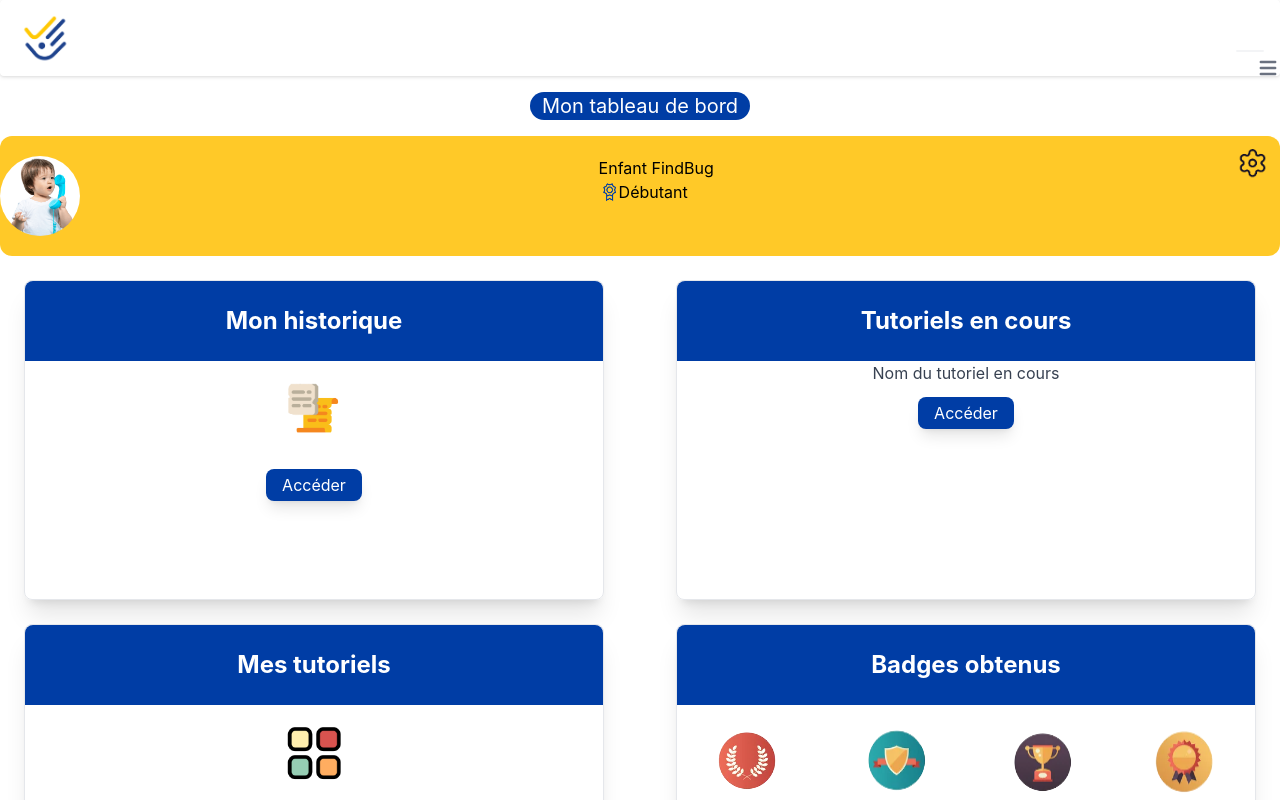
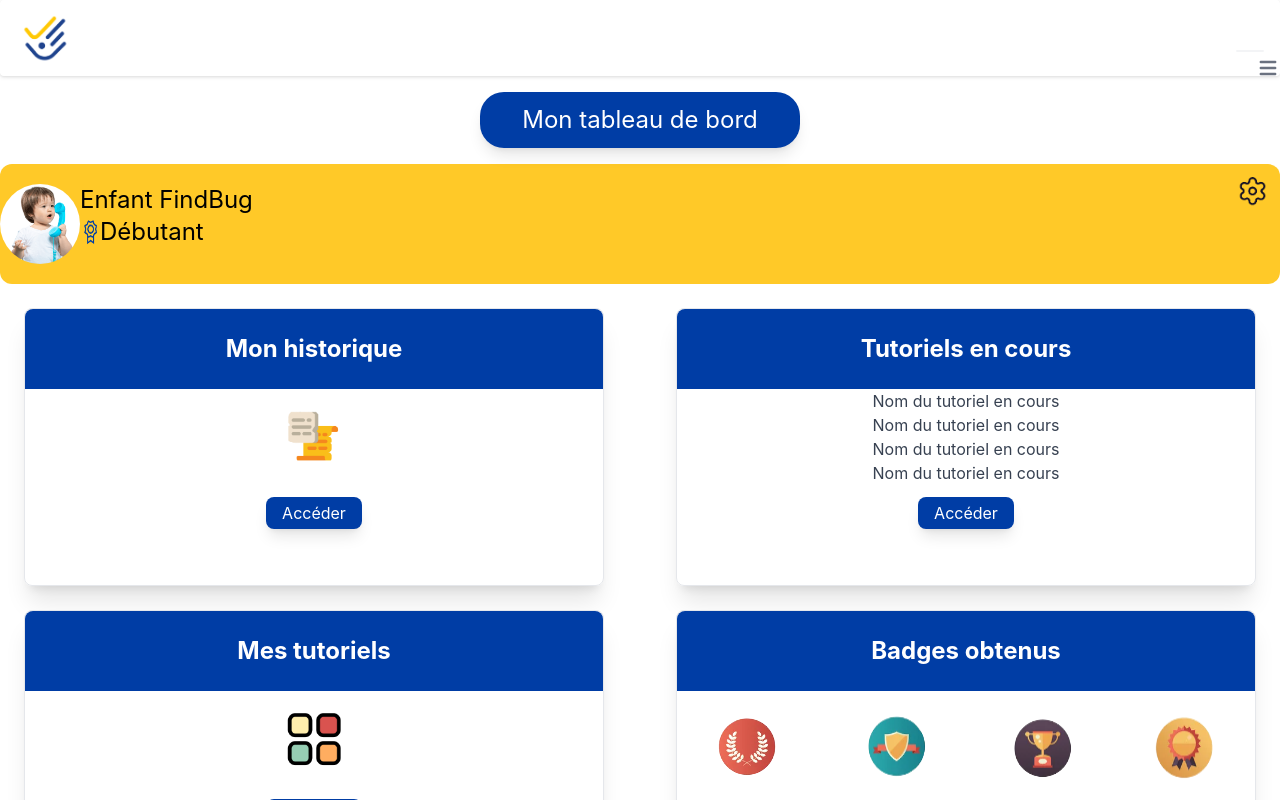
Before and after one commit to WildCodeSchool/P3_La-Poste_Lyon_React_Sept_2022, a React (Vite) app in the folder frontend/: page /profil in a window 1280 px wide. Shown: the top 800 px of the page. Built offline with nearby package versions, Linux system fonts and the light colour scheme.

Commit message:
last changes of the day

```diff
--- a/frontend/src/components/BannerProfile.jsx
+++ b/frontend/src/components/BannerProfile.jsx
@@ -8,12 +8,13 @@ function BannerProfile() {
   return (
     <div className="w-full h-full">
       <div className="mt-4 flex justify-center">
-        <h1 className="text-bold text-xl md:text-2xltext-center rounded-3xl bg-[#003DA5] px-3 text-white">
+        <h1 className="flex justify-center items-center text-bold text-xl text-white rounded-3xl shadow-lg bg-[#003DA5] w-2/3 h-10 md:text-2xl text-center md:w-1/4 md:h-14 md:text-center">
           Mon tableau de bord
         </h1>
       </div>
       <div className="py-2" />
       <div className="flex bg-[#FFC928] justify-between rounded-xl">
+        <div className="flex flex-wrap">
           <div className="rounded-full w-100 h-100 my-5">
             <Link to="/profil">
               <img
@@ -24,10 +25,11 @@ function BannerProfile() {
             </Link>
           </div>
           <div className="my-5">
-          <h2>Enfant FindBug</h2>
+            <h2 className="text-2xl">Enfant FindBug</h2>
             <div className="flex flex-wrap">
               <img className="w-5" src={medaille} alt="userImage" />
-            <h2>Débutant</h2>
+              <h2 className="text-2xl">Débutant</h2>
+            </div>
           </div>
         </div>
         <div className="my-2">
--- a/frontend/src/components/DashboardUser.jsx
+++ b/frontend/src/components/DashboardUser.jsx
@@ -16,7 +16,7 @@ function DashboardUser() {
       <ul className="grid overflow-hidden grid-cols-1 grid-rows-4 gap-9 md:grid md:overflow-hidden md:grid-cols-2 md:grid-rows-2 md:gap-6">
         {/* <li> elements are contained in <Link> to redirect the user to the corresponding page */}
         <div className="">
-          <li className=" my-3 md:m-6 border shadow-xl rounded-lg text-center h-80">
+          <li className=" my-3 md:m-6 border shadow-xl rounded-lg text-center h-1/2">
             <h2 className="text-xl md:text-2xl text-white font-bold p-2 bg-[#003DA5] rounded-tl-lg rounded-tr-lg h-20 flex justify-center items-center">
               Mon historique
             </h2>
@@ -28,7 +28,7 @@ function DashboardUser() {
             </Link>
           </li>
           {/* Should send the user on the page of all the tutorials he already did */}
-          <li className=" my-3 md:m-6 border shadow-xl rounded-lg text-center h-80">
+          <li className=" my-3 md:m-6 border shadow-xl rounded-lg text-center h-1/2">
             <h2 className="text-xl md:text-2xl text-white font-bold p-2 bg-[#003DA5] rounded-tl-lg rounded-tr-lg h-20 flex justify-center items-center">
               Mes tutoriels
             </h2>
@@ -42,17 +42,20 @@ function DashboardUser() {
         </div>
         <div className="">
           {/* Should send the user on the page of HIS tutorials that he already began and not all the tutorials */}
-          <li className=" my-3 md:m-6 border shadow-xl rounded-lg text-center h-80">
+          <li className=" my-3 md:m-6 border shadow-xl rounded-lg text-center h-1/2">
             <h2 className="text-xl md:text-2xl text-white font-bold p-2 bg-[#003DA5] rounded-tl-lg rounded-tr-lg h-20 flex justify-center items-center">
               Tutoriels en cours
             </h2>
+            <p className="text-gray-700 text-base">Nom du tutoriel en cours</p>
+            <p className="text-gray-700 text-base">Nom du tutoriel en cours</p>
+            <p className="text-gray-700 text-base">Nom du tutoriel en cours</p>
             <p className="text-gray-700 text-base">Nom du tutoriel en cours</p>
             <Link to="/tutoriels">
               <AccessButton />
             </Link>
           </li>
           {/* Should send the user on the badges page */}
-          <li className=" my-3 md:m-6 border shadow-xl rounded-lg text-center h-80">
+          <li className=" my-3 md:m-6 border shadow-xl rounded-lg text-center h-1/2">
             <h2 className="text-xl md:text-2xl text-white font-bold p-2 bg-[#003DA5] rounded-tl-lg rounded-tr-lg h-20 flex justify-center items-center">
               Badges obtenus
             </h2>
@@ -62,7 +65,7 @@ function DashboardUser() {
               <img src={badge3} alt="badge3" />
               <img src={badge4} alt="badge4" />
             </div>
-            <Link to="/tutoriels">
+            <Link to="/tutoriels" className="">
               <AccessButton />
             </Link>
           </li>
```
Lines whose indentation alone changed are shown as unchanged.
